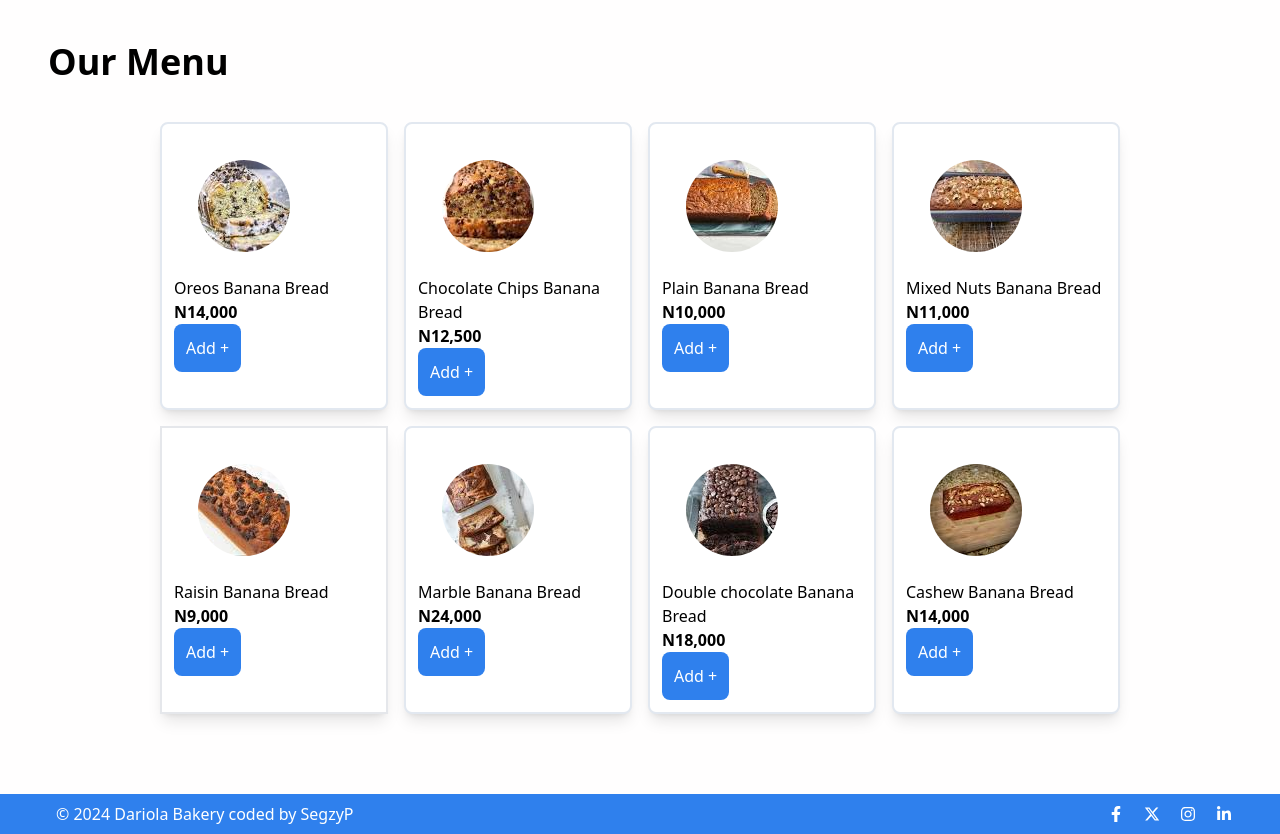
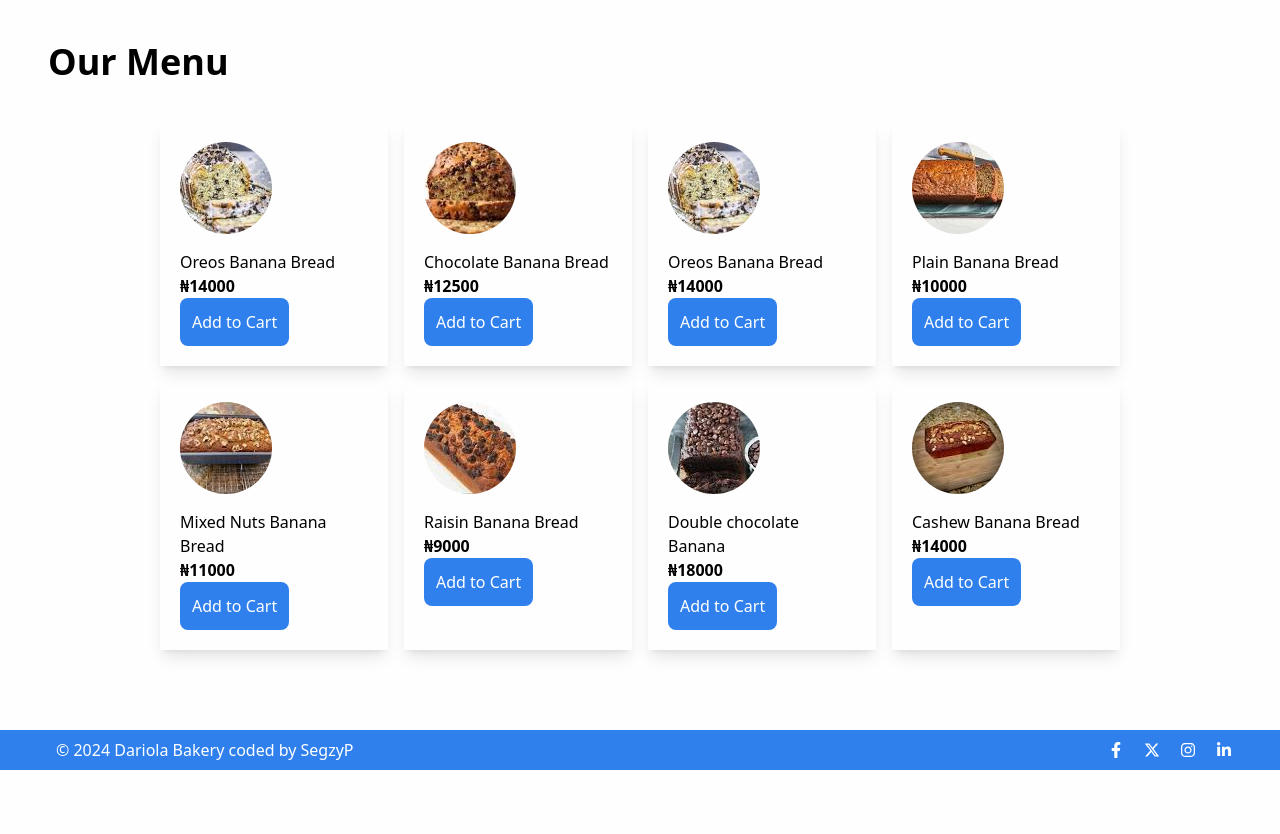
Before and after one commit to Segzyp1000/dariolaBananaBread, a React (Vite) app: page / in a window 1280 px wide. Shown: the part 940-1774 px from the top of the page. After the commit the page ends 1710 px from the top, so only its background shows below. Built offline with nearby package versions, Linux system fonts and the light colour scheme.

Commit message:
new commit

```diff
--- a/src/App.jsx
+++ b/src/App.jsx
@@ -9,6 +9,18 @@ import MainPage from "./Layout/MainPage";
 import HomePage from "./pages/HomePage";
 import ContactPage from "./pages/ContactPage";
 import SignupPage from "./pages/SignupPage";
+import CartProvider from "./CartContext";
+
+export const productArray = [
+  { id: 1, title: "Oreos Banana Bread", price: 14000 },
+  { id: 2, title: "Chocolate Banana Bread", price: 12500 },
+  { id: 3, title: "Oreos Banana Bread", price: 14000 },
+  { id: 4, title: "Plain Banana Bread", price: 10000 },
+  { id: 5, title: "Mixed Nuts Banana Bread", price: 11000 },
+  { id: 6, title: "Raisin Banana Bread", price: 9000 },
+  { id: 7, title: "Double chocolate Banana", price: 18000 },
+  { id: 8, title: "Cashew Banana Bread", price: 14000 },
+];
 
 const router = createBrowserRouter(
   createRoutesFromElements(
@@ -21,7 +33,13 @@ const router = createBrowserRouter(
 );
 
 const App = () => {
-  return <RouterProvider router={router} />;
+  return (
+    <CartProvider>
+      <div>
+        <RouterProvider router={router} />
+      </div>
+    </CartProvider>
+  );
 };
 
 export default App;
--- /dev/null
+++ b/src/CartContext.jsx
@@ -0,0 +1,86 @@
+import { createContext, useState } from "react";
+
+export const CartContext = createContext({
+  items: [],
+  getProductQuantity: () => {},
+  addOneToCart: () => {},
+  removeOneFromCart: () => {},
+  deleteFromCart: () => {},
+  getTotalCost: () => {},
+});
+
+export const CartProvider = ({ children }) => {
+  const [cartProducts, setCartProducts] = useState([]);
+
+  const getProductQuantity = (id) => {
+    const quantity = cartProducts.find(
+      (product) => product.id === id
+    )?.quantity;
+    if (quantity === 0) {
+      return 0;
+    }
+    return quantity;
+  };
+
+  const addOneToCart = (id) => {
+    const existingProduct = cartProducts.find((product) => product.id === id);
+    if (existingProduct) {
+      setCartProducts(
+        cartProducts.map((product) =>
+          product.id === id
+            ? { ...product, quantity: product.quantity + 1 }
+            : product
+        )
+      );
+    } else {
+      setCartProducts([...cartProducts, { id: id, quantity: 1 }]);
+    }
+  };
+
+  const removeOneFromCart = (id) => {
+    const quantity = getProductQuantity(id);
+    if (quantity == 1) {
+      deleteFromCart(id);
+    } else {
+      setCartProducts(
+        cartProducts.map((product) =>
+          product.id === id
+            ? { ...product, quantity: product.quantity - 1 }
+            : product
+        )
+      );
+    }
+  };
+
+  const deleteFromCart = (id) => {
+    setCartProducts((cartProducts) =>
+      cartProducts.filter((currentProduct) => {
+        return currentProduct.id != id;
+      })
+    );
+  };
+
+  const getTotalCost = () => {
+    let totalCost = 0;
+    cartProducts.map((cartItem) => {
+      const productData = getProductArray(cartItem.id);
+      totalCost += productData.price * cartItem.quantity;
+    });
+    return totalCost;
+  };
+
+  const contextValue = {
+    items: cartProducts,
+    getProductQuantity,
+    addOneToCart,
+    removeOneFromCart,
+    deleteFromCart,
+    getTotalCost,
+  };
+
+  return (
+    <CartContext.Provider value={contextValue}>{children}</CartContext.Provider>
+  );
+};
+
+export default CartProvider;
--- a/src/components/Menu.jsx
+++ b/src/components/Menu.jsx
@@ -1,4 +1,4 @@
-import React from "react";
+import React, { useContext } from "react";
 import ChocolateChip from "../assets/chocolate-chip.jpeg";
 import Oreos from "../assets/oreos.jpeg";
 import Plain from "../assets/plain.jpeg";
@@ -7,94 +7,85 @@ import Raisin from "../assets/raisin.jpeg";
 import Marble from "../assets/marble.jpeg";
 import Double from "../assets/double-chocolate.jpeg";
 import Cashew from "../assets/cashew.jpeg";
+import { CartContext } from "../CartContext";
+import { productArray } from "../App";
 
 const Menu = () => {
+  const cart = useContext(CartContext);
+  const product = productArray[0]; // Define the product variable here
+  const productQuantity = cart.getProductQuantity(product.id);
+  console.log(cart.items);
+  const productImages = {
+    "Oreos Banana Bread": Oreos,
+    "Chocolate Banana Bread": ChocolateChip,
+    "Plain Banana Bread": Plain,
+    "Mixed Nuts Banana Bread": Mixed,
+    "Raisin Banana Bread": Raisin,
+    "Marble Banana Bread": Marble,
+    "Double chocolate Banana": Double,
+    "Cashew Banana Bread": Cashew,
+  };
+
   return (
-    <div>
+    <div id="menu">
       <div className="text-4xl font-bold flex justify-start items-center px-12 mt-20">
         Our Menu
       </div>
       <div className="grid grid-cols-2 md:grid-cols-4 gap-4 mt-10 w-3/4 mx-auto">
-        <div className="bg-white shadow-lg text-black p-3 border-2 border-slate-200 rounded-lg">
-          <span>
-            <img src={Oreos} alt="" className="rounded-full p-6" />
-            <p className="flex justify-start">Oreos Banana Bread</p>
-            <p className="font-bold">N14,000</p>
-            <button className="bg-navColor text-white  p-3 rounded-lg">
-              Add +
-            </button>
-          </span>
-        </div>
-        <div className="bg-white shadow-lg text-black p-3  border-2 border-slate-200 rounded-lg">
-          <span>
-            <img src={ChocolateChip} alt="" className="rounded-full p-6" />
-            <p>Chocolate Chips Banana Bread</p>
-            <p className="font-bold">N12,500</p>
-            <button className="bg-navColor text-white  p-3 rounded-lg">
-              Add +
-            </button>
-          </span>
-        </div>
-        <div className="bg-white shadow-lg  text-black p-3  border-2 border-slate-200 rounded-lg">
-          <span>
-            <img src={Plain} alt="" className="rounded-full p-6" />
-            <p>Plain Banana Bread</p>
-            <p className="font-bold">N10,000</p>
-            <button className="bg-navColor text-white  p-3 rounded-lg">
-              Add +
-            </button>
-          </span>
-        </div>
-        <div className="bg-white shadow-lg  text-black p-3  border-2 border-slate-200 rounded-lg">
-          <span>
-            <img src={Mixed} alt="" className="rounded-full p-6" />
-            <p>Mixed Nuts Banana Bread</p>
-            <p className="font-bold">N11,000</p>
-            <button className="bg-navColor text-white  p-3 rounded-lg">
-              Add +
-            </button>
-          </span>
-        </div>
-        <div className="bg-white shadow-lg  text-black p-3  border-2 border-slate-200rounded-lg">
-          <span>
-            <img src={Raisin} alt="" className="rounded-full p-6" />
-            <p>Raisin Banana Bread</p>
-            <p className="font-bold">N9,000</p>
-            <button className="bg-navColor text-white  p-3 rounded-lg">
-              Add +
-            </button>
-          </span>
-        </div>
-        <div className="bg-white shadow-lg  text-black p-3  border-2 border-slate-200 rounded-lg">
-          <span>
-            <img src={Marble} alt="" className="rounded-full p-6" />
-            <p>Marble Banana Bread</p>
-            <p className="font-bold">N24,000</p>
-            <button className="bg-navColor text-white  p-3 rounded-lg">
-              Add +
-            </button>
-          </span>
-        </div>
-        <div className="bg-white shadow-lg  text-black p-3 border-2 border-slate-200 rounded-lg">
-          <span>
-            <img src={Double} alt="" className="rounded-full p-6" />
-            <p>Double chocolate Banana Bread</p>
-            <p className="font-bold">N18,000</p>
-            <button className="bg-navColor text-white  p-3 rounded-lg">
-              Add +
-            </button>
-          </span>
-        </div>
-        <div className="bg-white shadow-lg  text-black p-3  border-2 border-slate-200 rounded-lg">
-          <span>
-            <img src={Cashew} alt="" className="rounded-full p-6" />
-            <p>Cashew Banana Bread</p>
-            <p className="font-bold">N14,000</p>
-            <button className="bg-navColor text-white  p-3 rounded-lg">
-              Add +
-            </button>
-          </span>
-        </div>
+        {productArray.map((product, idx) => {
+          const productQuantity = cart.getProductQuantity(product.id);
+          return (
+            <div key={idx} className="shadow-lg w-auto border-black p-5 gap-3 ">
+              <img
+                src={productImages[product.title]}
+                alt={product.title}
+                className="w-auto h-auto rounded-full mb-4"
+              />
+
+              <h1 className="flex justify-start">{product.title}</h1>
+              <p className="font-bold">₦{product.price}</p>
+
+              {productQuantity > 0 ? (
+                <>
+                  <form>
+                    <label htmlFor="add" className="text-navColor">
+                      Add Item:{productQuantity}
+                    </label>
+                    <button
+                      type="button"
+                      href="#"
+                      onClick={() => cart.addOneToCart(product.id)}
+                      className="bg-addColor text-white px-2 ml-8"
+                    >
+                      +
+                    </button>
+                    <button
+                      type="button"
+                      href="#"
+                      onClick={() => cart.removeOneFromCart(product.id)}
+                      className="bg-black text-white px-2"
+                    >
+                      -
+                    </button>
+                  </form>
+                  <button
+                    onClick={() => cart.deleteFromCart(product.id)}
+                    className="bg-removeColor text-white px-1 mt-2 rounded-lg"
+                  >
+                    Remove
+                  </button>
+                </>
+              ) : (
+                <button
+                  onClick={() => cart.addOneToCart(product.id)}
+                  className="bg-navColor text-white p-3 rounded-lg"
+                >
+                  Add to Cart
+                </button>
+              )}
+            </div>
+          );
+        })}
       </div>
     </div>
   );
--- a/src/components/Navbar.jsx
+++ b/src/components/Navbar.jsx
@@ -10,21 +10,17 @@ const Navbar = () => {
   };
 
   return (
-    <div className="flex justify-between items-center  p-3">
-      <div className="flex ml-2 md:ml-12">
+    <nav className="flex justify-between items-center p-3">
+      <div className="flex space-x-2">
         <img src={HotPot} alt="" />
-        <h1 className="text-navColor font-bold">Dariola Banana Bread</h1>
+        <h1 className="text-navColor font-bold">Dariola Bakery</h1>
       </div>
+
       <div className="hidden space-x-6 mx-12 p-5 md:flex">
         <Link to="/" className="text-navColor font-bold hover:text-slate-400">
           Home
         </Link>
-        <a href="#services" className="hover:text-slate-400">
-          Services
-        </a>
-        <a href="#menu" className="hover:text-slate-400">
-          Menu
-        </a>
+
         <Link to="/contact" className="hover:text-slate-400">
           Order
         </Link>
@@ -66,25 +62,19 @@ const Navbar = () => {
         </button>
       </div>
       {menuOpen && (
-        <div className="md:hidden flex flex-col space-y-2 my-2 mx-3 p-3 bg-navColor rounded-lg text-white">
+        <div className="md:hidden flex flex-col space-y-4   rounded-lg text-navColor">
           <Link to="/" onClick={toggleMenu}>
             Home
           </Link>
-          <a href="#services" onClick={toggleMenu}>
-            Services
-          </a>
-          <a href="#menu" onClick={toggleMenu}>
-            Menu
-          </a>
           <Link to="/contact" onClick={toggleMenu}>
             Contact
           </Link>
-          <Link to="/signup" className="p-2 rounded-lg bg-white text-navColor">
+          <Link to="/signup" className="p-2 rounded-lg text-white bg-navColor">
             Cart
           </Link>
         </div>
       )}
-    </div>
+    </nav>
   );
 };
 
--- a/src/index.css
+++ b/src/index.css
@@ -12,6 +12,7 @@
   box-sizing: border-box;
   margin: 0;
   padding: 0;
+
 }
 
 body {
--- a/tailwind.config.js
+++ b/tailwind.config.js
@@ -7,7 +7,9 @@ export default {
   theme: {
     extend: {
       colors: {
-        navColor: 'rgba(47, 128, 237, 1)'
+        navColor: 'rgba(47, 128, 237, 1)',
+        removeColor: 'rgb(246, 13, 13)',
+        addColor: 'rgb(25, 241, 25)'
       }
       },
   },
```
Also changed, not shown: src/pages/ContactPage.jsx (+30 -3 lines).
